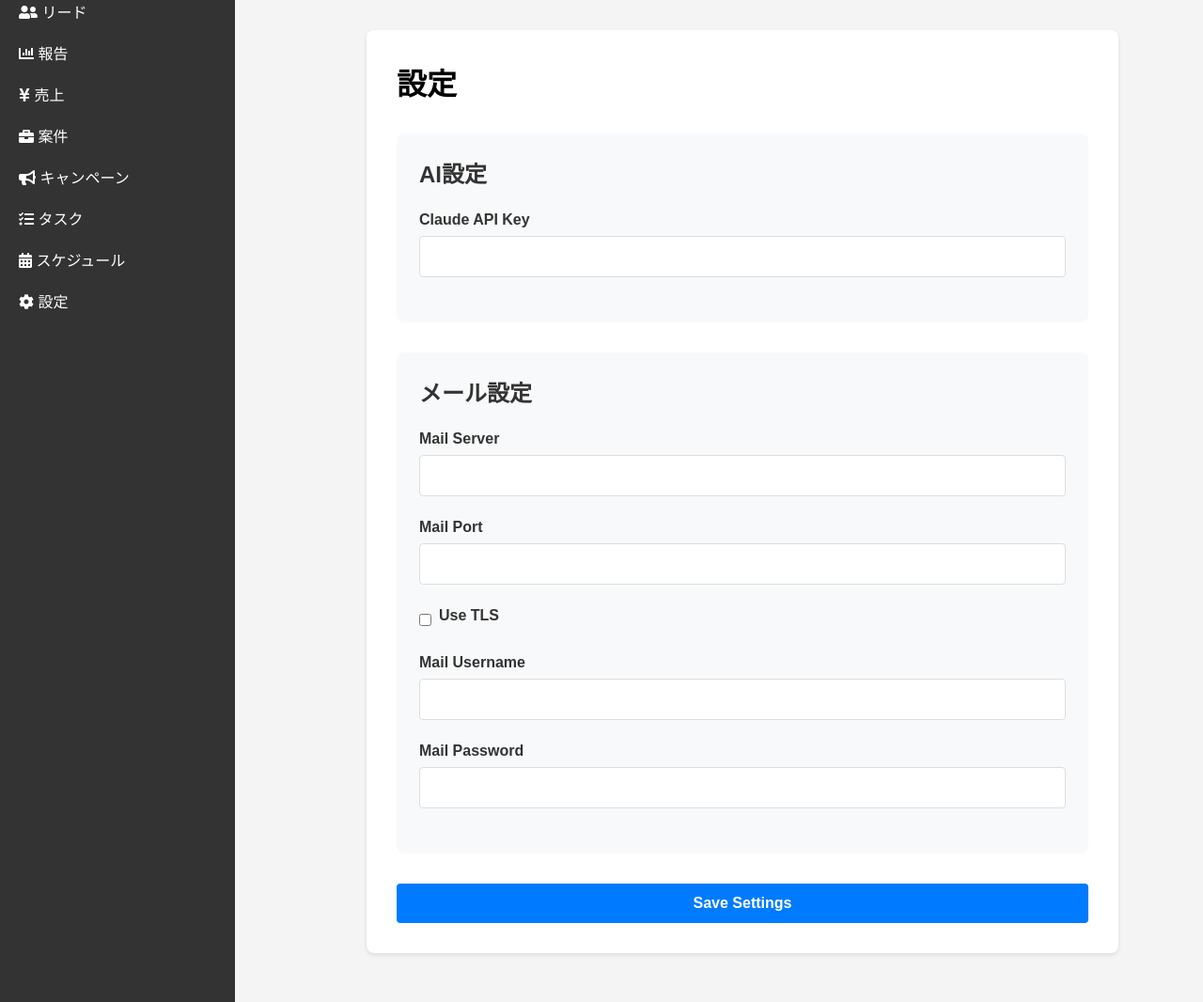
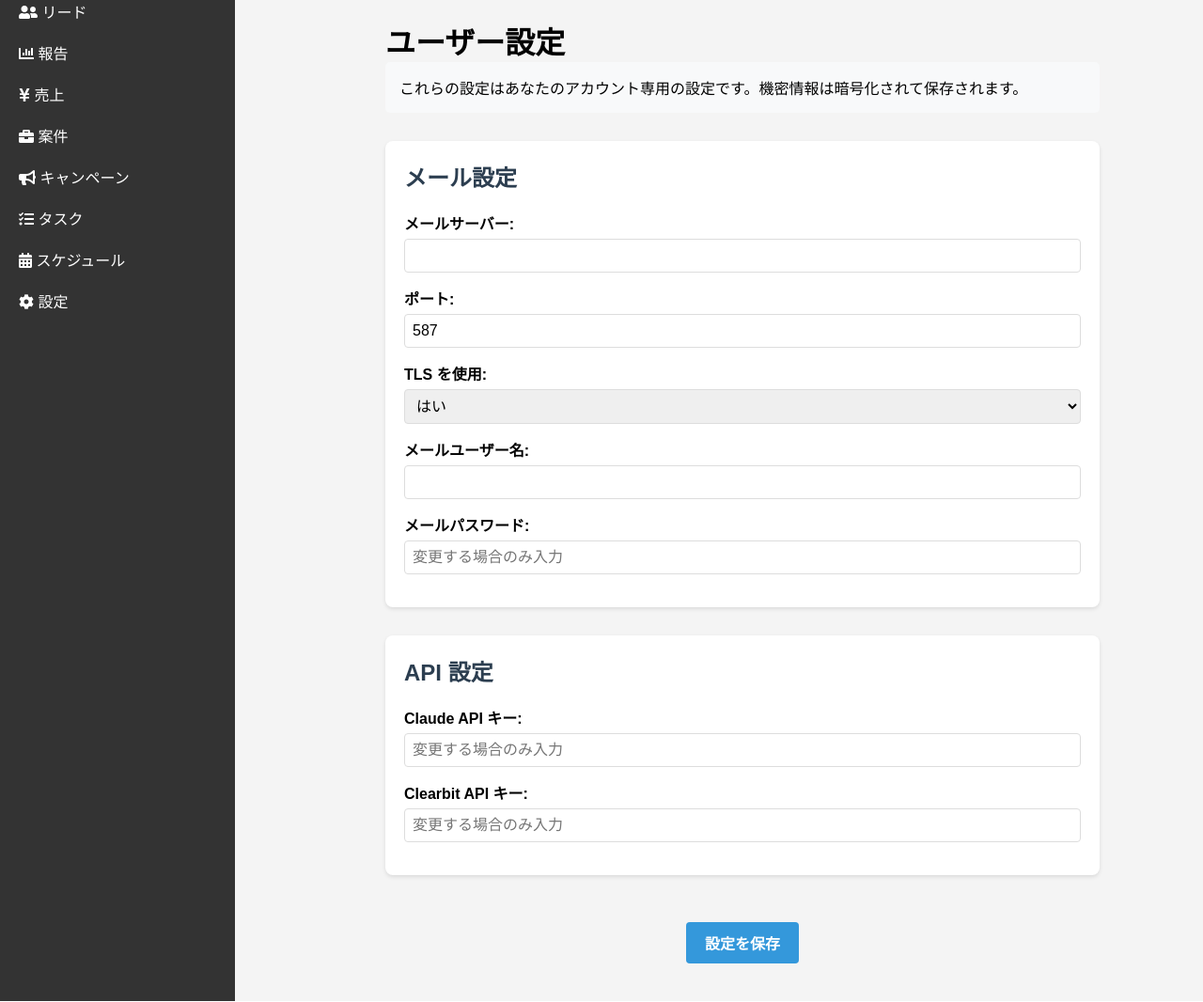
Before and after one commit to macnishio/CRMbyReplitCreate, a Flask app: page /settings/settings in a window 1280 px wide. Shown: the part 74-1140 px from the top of the page at 94% size. Run offline with Flask 3, Linux system fonts and the light colour scheme; the visitor is signed in with stand-in values (Sample User, id 1); data comes from the database, SQL or seed files in the repository.

Commit message:
Restored to 'ace61459ad81bd23cf45171a643d6d566cdb3571'

```diff
--- a/forms.py
+++ b/forms.py
@@ -82,12 +82,3 @@ class TaskForm(FlaskForm):
     opportunity_id = SelectField('Opportunity', coerce=int, validators=[Optional()])
     account_id = SelectField('Account', coerce=int, validators=[Optional()])
     submit = SubmitField('Submit')
-
-class SettingsForm(FlaskForm):
-    claude_api_key = StringField('Claude API Key', validators=[Optional()])
-    mail_server = StringField('Mail Server')
-    mail_port = StringField('Mail Port')
-    mail_use_tls = BooleanField('Use TLS')
-    mail_username = StringField('Mail Username')
-    mail_password = PasswordField('Mail Password')
-    submit = SubmitField('Save Settings')
--- a/routes/settings.py
+++ b/routes/settings.py
@@ -1,44 +1,46 @@
-from flask import Blueprint, render_template, redirect, url_for, flash
+from flask import Blueprint, render_template, redirect, url_for, flash, request, current_app
 from flask_login import login_required, current_user
 from models import UserSettings
 from extensions import db
-from forms import SettingsForm
+from werkzeug.security import generate_password_hash
 import os
 
 bp = Blueprint('settings', __name__)
 
-@bp.route('/settings', methods=['GET', 'POST'])
+@bp.route('/settings')
 @login_required
 def settings():
-    form = SettingsForm()
-    settings = UserSettings.query.filter_by(user_id=current_user.id).first()
+    user_settings = UserSettings.query.filter_by(user_id=current_user.id).first()
+    return render_template('settings/settings.html', settings=user_settings)
 
-    if form.validate_on_submit():
-        if not settings:
-            settings = UserSettings(user_id=current_user.id)
-            db.session.add(settings)
+@bp.route('/settings/update', methods=['POST'])
+@login_required
+def update_settings():
+    user_settings = UserSettings.query.filter_by(user_id=current_user.id).first()
 
-        settings.claude_api_key = form.claude_api_key.data
-        settings.mail_server = form.mail_server.data
-        settings.mail_port = form.mail_port.data
-        settings.mail_use_tls = form.mail_use_tls.data
-        settings.mail_username = form.mail_username.data
-        if form.mail_password.data:  # Only update if new password provided
-            settings.mail_password = form.mail_password.data
+    if not user_settings:
+        user_settings = UserSettings(user_id=current_user.id)
+        db.session.add(user_settings)
 
-        try:
-            db.session.commit()
-            flash('設定を更新しました。', 'success')
-            return redirect(url_for('settings.settings'))
-        except Exception as e:
-            db.session.rollback()
-            flash('設定の更新に失敗しました。', 'error')
+    user_settings.mail_server = request.form.get('mail_server')
+    user_settings.mail_port = int(request.form.get('mail_port', 587))
+    user_settings.mail_use_tls = request.form.get('mail_use_tls') == 'true'
+    user_settings.mail_username = request.form.get('mail_username')
 
-    elif settings:
-        form.claude_api_key.data = settings.claude_api_key
-        form.mail_server.data = settings.mail_server
-        form.mail_port.data = settings.mail_port
-        form.mail_use_tls.data = settings.mail_use_tls
-        form.mail_username.data = settings.mail_username
+    # Only update passwords/keys if they are provided
+    if request.form.get('mail_password'):
+        user_settings.mail_password = request.form.get('mail_password')
+    if request.form.get('claude_api_key'):
+        user_settings.claude_api_key = request.form.get('claude_api_key')
+    if request.form.get('clearbit_api_key'):
+        user_settings.clearbit_api_key = request.form.get('clearbit_api_key')
 
-    return render_template('settings/settings.html', form=form)
+    try:
+        db.session.commit()
+        flash('設定が正常に更新されました。', 'success')
+    except Exception as e:
+        db.session.rollback()
+        current_app.logger.error(f"Error updating settings: {str(e)}")
+        flash('設定の更新中にエラーが発生しました。', 'error')
+
+    return redirect(url_for('settings.settings'))
--- a/templates/settings/settings.html
+++ b/templates/settings/settings.html
@@ -1,185 +1,129 @@
 {% extends "base.html" %}
 {% block title %}設定{% endblock %}
-
 {% block content %}
 <div class="settings-container">
-    <h1>設定</h1>
-    {% with messages = get_flashed_messages(with_categories=true) %}
-        {% if messages %}
-            {% for category, message in messages %}
-                <div class="alert alert-{{ category }}">{{ message }}</div>
-            {% endfor %}
-        {% endif %}
-    {% endwith %}
+    <h1>ユーザー設定</h1>
+    <div class="settings-description">
+        <p>これらの設定はあなたのアカウント専用の設定です。機密情報は暗号化されて保存されます。</p>
+    </div>
 
-    <form method="POST" class="settings-form">
-        {{ form.hidden_tag() }}
-        <div class="form-section">
-            <h2>AI設定</h2>
+    <form action="{{ url_for('settings.update_settings') }}" method="POST" class="settings-form">
+        <div class="settings-section">
+            <h2>メール設定</h2>
             <div class="form-group">
-                {{ form.claude_api_key.label }}
-                {{ form.claude_api_key(class="form-control") }}
-                {% if form.claude_api_key.errors %}
-                    {% for error in form.claude_api_key.errors %}
-                        <div class="error-message">{{ error }}</div>
-                    {% endfor %}
-                {% endif %}
+                <label for="mail_server">メールサーバー:</label>
+                <input type="text" id="mail_server" name="mail_server" value="{{ settings.mail_server if settings else '' }}" required>
+            </div>
+            <div class="form-group">
+                <label for="mail_port">ポート:</label>
+                <input type="number" id="mail_port" name="mail_port" value="{{ settings.mail_port if settings else 587 }}" required>
+            </div>
+            <div class="form-group">
+                <label for="mail_use_tls">TLS を使用:</label>
+                <select id="mail_use_tls" name="mail_use_tls">
+                    <option value="true" {% if settings and settings.mail_use_tls %}selected{% endif %}>はい</option>
+                    <option value="false" {% if settings and not settings.mail_use_tls %}selected{% endif %}>いいえ</option>
+                </select>
+            </div>
+            <div class="form-group">
+                <label for="mail_username">メールユーザー名:</label>
+                <input type="text" id="mail_username" name="mail_username" value="{{ settings.mail_username if settings else '' }}" required>
+            </div>
+            <div class="form-group">
+                <label for="mail_password">メールパスワード:</label>
+                <input type="password" id="mail_password" name="mail_password" placeholder="変更する場合のみ入力">
             </div>
         </div>
 
-        <div class="form-section">
-            <h2>メール設定</h2>
+        <div class="settings-section">
+            <h2>API 設定</h2>
             <div class="form-group">
-                {{ form.mail_server.label }}
-                {{ form.mail_server(class="form-control") }}
-                {% if form.mail_server.errors %}
-                    {% for error in form.mail_server.errors %}
-                        <div class="error-message">{{ error }}</div>
-                    {% endfor %}
-                {% endif %}
+                <label for="claude_api_key">Claude API キー:</label>
+                <input type="password" id="claude_api_key" name="claude_api_key" placeholder="変更する場合のみ入力">
             </div>
-
             <div class="form-group">
-                {{ form.mail_port.label }}
-                {{ form.mail_port(class="form-control") }}
-                {% if form.mail_port.errors %}
-                    {% for error in form.mail_port.errors %}
-                        <div class="error-message">{{ error }}</div>
-                    {% endfor %}
-                {% endif %}
-            </div>
-
-            <div class="form-group">
-                <div class="checkbox-group">
-                    {{ form.mail_use_tls(class="form-check-input") }}
-                    {{ form.mail_use_tls.label(class="form-check-label") }}
-                </div>
-                {% if form.mail_use_tls.errors %}
-                    {% for error in form.mail_use_tls.errors %}
-                        <div class="error-message">{{ error }}</div>
-                    {% endfor %}
-                {% endif %}
-            </div>
-
-            <div class="form-group">
-                {{ form.mail_username.label }}
-                {{ form.mail_username(class="form-control") }}
-                {% if form.mail_username.errors %}
-                    {% for error in form.mail_username.errors %}
-                        <div class="error-message">{{ error }}</div>
-                    {% endfor %}
-                {% endif %}
-            </div>
-
-            <div class="form-group">
-                {{ form.mail_password.label }}
-                {{ form.mail_password(class="form-control") }}
-                {% if form.mail_password.errors %}
-                    {% for error in form.mail_password.errors %}
-                        <div class="error-message">{{ error }}</div>
-                    {% endfor %}
-                {% endif %}
+                <label for="clearbit_api_key">Clearbit API キー:</label>
+                <input type="password" id="clearbit_api_key" name="clearbit_api_key" placeholder="変更する場合のみ入力">
             </div>
         </div>
 
-        {{ form.submit(class="btn btn-primary") }}
+        <div class="settings-actions">
+            <button type="submit" class="btn btn-primary">設定を保存</button>
+        </div>
     </form>
 </div>
+{% endblock %}
 
+{% block extra_head %}
 <style>
 .settings-container {
     max-width: 800px;
-    margin: 2rem auto;
-    padding: 2rem;
-    background: white;
-    border-radius: 8px;
-    box-shadow: 0 2px 4px rgba(0,0,0,0.1);
+    margin: 0 auto;
+    padding: 20px;
+}
+
+.settings-description {
+    margin-bottom: 30px;
+    padding: 15px;
+    background-color: #f8f9fa;
+    border-radius: 5px;
 }
 
 .settings-form {
-    margin-top: 2rem;
+    display: flex;
+    flex-direction: column;
+    gap: 30px;
 }
 
-.form-section {
-    margin-bottom: 2rem;
-    padding: 1.5rem;
-    background: #f8f9fa;
+.settings-section {
+    background-color: white;
+    padding: 20px;
     border-radius: 8px;
+    box-shadow: 0 2px 4px rgba(0, 0, 0, 0.1);
 }
 
-.form-section h2 {
-    margin-bottom: 1.5rem;
-    color: #333;
-    font-size: 1.5rem;
+.settings-section h2 {
+    margin-bottom: 20px;
+    color: #2c3e50;
 }
 
 .form-group {
-    margin-bottom: 1.5rem;
+    margin-bottom: 15px;
 }
 
 .form-group label {
     display: block;
-    margin-bottom: 0.5rem;
+    margin-bottom: 5px;
     font-weight: bold;
-    color: #333;
 }
 
-.form-control {
+.form-group input,
+.form-group select {
     width: 100%;
-    padding: 0.75rem;
+    padding: 8px;
     border: 1px solid #ddd;
     border-radius: 4px;
-    font-size: 1rem;
+    font-size: 16px;
 }
 
-.checkbox-group {
-    display: flex;
-    align-items: center;
-    gap: 0.5rem;
-}
-
-.form-check-input {
-    margin-top: 0;
+.settings-actions {
+    text-align: center;
+    margin-top: 20px;
 }
 
 .btn-primary {
-    width: 100%;
-    padding: 0.75rem;
-    background: #007bff;
+    background-color: #3498db;
     color: white;
+    padding: 10px 20px;
     border: none;
     border-radius: 4px;
-    font-size: 1rem;
     cursor: pointer;
-    transition: background-color 0.2s;
+    font-size: 16px;
+    transition: background-color 0.3s;
 }
 
 .btn-primary:hover {
-    background: #0056b3;
-}
-
-.error-message {
-    color: #dc3545;
-    font-size: 0.875rem;
-    margin-top: 0.25rem;
-}
-
-.alert {
-    padding: 0.75rem;
-    margin-bottom: 1rem;
-    border-radius: 4px;
-}
-
-.alert-success {
-    background-color: #d4edda;
-    color: #155724;
-    border: 1px solid #c3e6cb;
-}
-
-.alert-error {
-    background-color: #f8d7da;
-    color: #721c24;
-    border: 1px solid #f5c6cb;
+    background-color: #2980b9;
 }
 </style>
 {% endblock %}
```
Also changed, not shown: models.py (+151 -95 lines).
